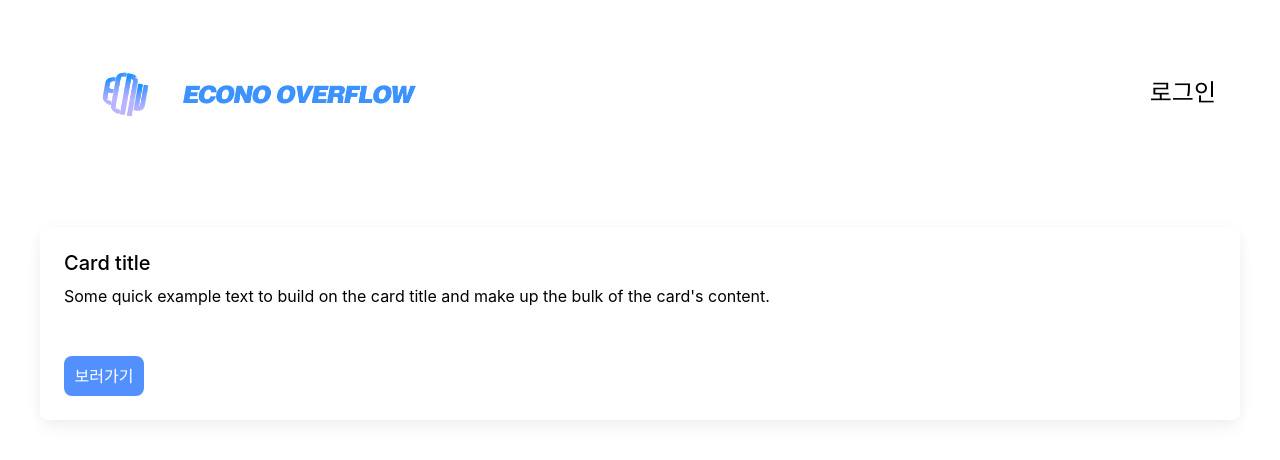
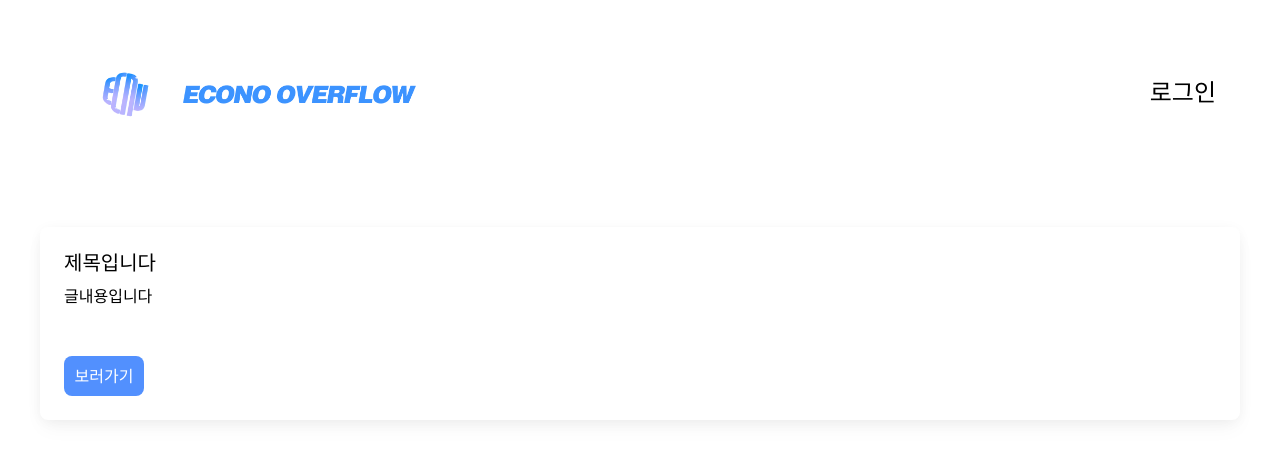
Before and after one commit to JNU-econovation/econo-overflow, a React (Create React App) app in the folder fe/: page /boardlist in a window 1280 px wide. Shown: the top 460 px of the page. Built offline with nearby package versions, Linux system fonts and the light colour scheme.

Commit message:
feat : mockData 생성

```diff
--- a/fe/src/components/pages/BoardList.jsx
+++ b/fe/src/components/pages/BoardList.jsx
@@ -1,17 +1,16 @@
 import React, { useState } from 'react';
 
 const BoardList = () => {
-  let [title, setTitle] = useState('');
-  let [content, setContent] = useState('');
+  let [title, setTitle] = useState('제목입니다');
+  let [content, setContent] = useState('글내용입니다');
 
   return (
     <div className='m-10 card block rounded-lg bg-white p-6 shadow-[0_2px_15px_-3px_rgba(0,0,0,0.07),0_10px_20px_-2px_rgba(0,0,0,0.04)] dark:bg-neutral-700'>
       <h5 className='mb-2 text-xl font-medium leading-tight text-neutral-800 dark:text-neutral-50'>
-        Card title
+        {title}
       </h5>
       <p className='mb-4 text-base text-neutral-600 dark:text-neutral-200'>
-        Some quick example text to build on the card title and make up the bulk
-        of the card's content.
+        {content}
       </p>
       <button
         className='w-[5rem] h-10 rounded-lg text-base cursor-pointer mt-8 bg-blue text-white'
--- /dev/null
+++ b/fe/src/mockData/mockPosts.js
@@ -0,0 +1,10 @@
+const mockPosts = [
+    {
+        "title": "글 제목 입니다.",
+        "classificaion": "TECH",
+        "content": "글 내용입니다.",
+        "thumbnail": "https://github.com/JNU-econovation/econo-techblog-2.0/assets/88534959/22c3be37-52da-42f8-9b32-186b00bfaff8"
+    }
+];
+
+export default mockPosts;
```
